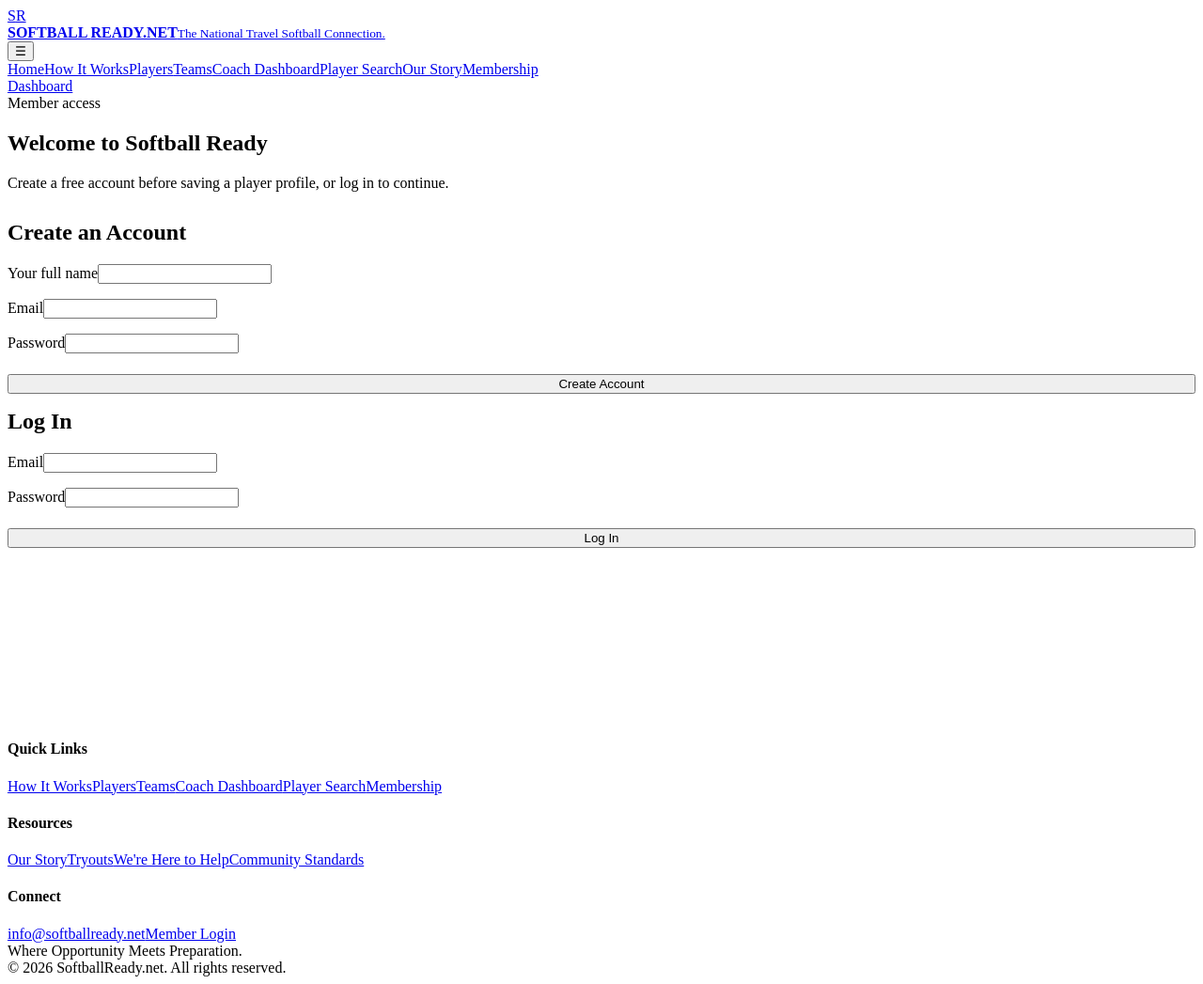
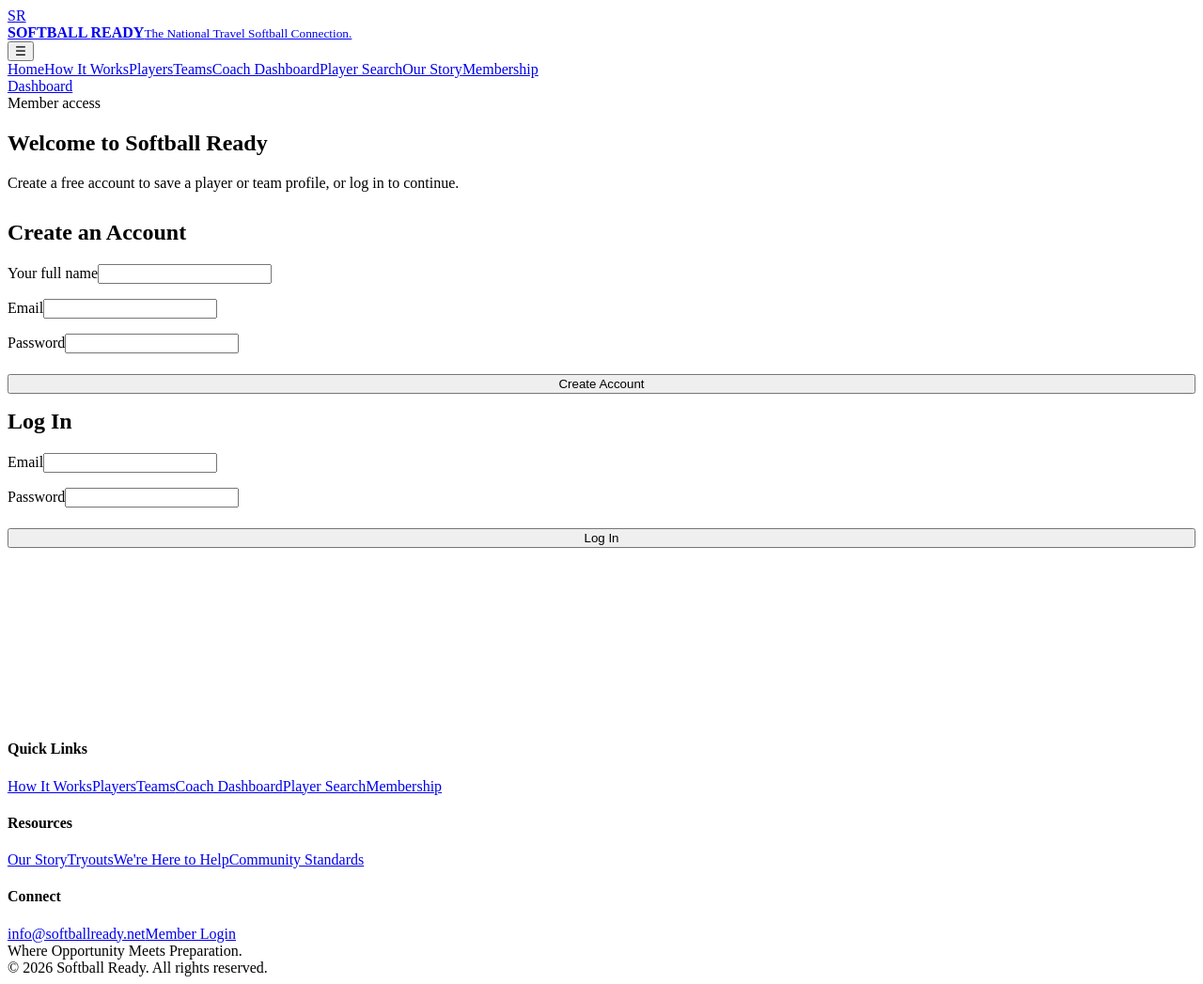
Before and after one commit to TonysChaos/softball-ready-preview, a website with bundled scripts: page login.html in a window 1280 px wide. Shown: the whole page at 94% size. Built offline with nearby package versions, Linux system fonts and the light colour scheme; a script that the page names is missing.

Commit message:
Fix login wording for players and coaches

```diff
--- a/login.html
+++ b/login.html
@@ -1,13 +1,13 @@
-<!doctype html><html lang="en"><head><meta charset="utf-8"><meta name="viewport" content="width=device-width,initial-scale=1"><title>Log In | SoftballReady.net</title><meta name="description" content="Create a Softball Ready account or log in."><link rel="stylesheet" href="styles.css"></head><body><header class="header"><div class="container nav">
-<a class="brand" href="index.html" aria-label="Softball Ready home"><div class="logo-mark">S<span>R</span></div><div class="brand-copy"><strong>SOFTBALL <span style="color:var(--pink)">READY.NET</span></strong><small>The National Travel Softball Connection.</small></div></a>
+<!doctype html><html lang="en"><head><meta charset="utf-8"><meta name="viewport" content="width=device-width,initial-scale=1"><title>Log In | Softball Ready</title><meta name="description" content="Create a Softball Ready account or log in."><link rel="stylesheet" href="styles.css"></head><body><header class="header"><div class="container nav">
+<a class="brand" href="index.html" aria-label="Softball Ready home"><div class="logo-mark">S<span>R</span></div><div class="brand-copy"><strong>SOFTBALL <span style="color:var(--pink)">READY</span></strong><small>The National Travel Softball Connection.</small></div></a>
 <button class="menu-btn" aria-expanded="false" aria-label="Open navigation">☰</button>
 <nav class="nav-links"><a href="index.html">Home</a><a href="how-it-works.html">How It Works</a><a href="players.html">Players</a><a href="teams.html">Teams</a><a href="coach-dashboard.html">Coach Dashboard</a><a href="player-search.html">Player Search</a><a href="our-story.html">Our Story</a><a href="membership.html">Membership</a></nav><a class="btn btn-pink" href="player-dashboard.html">Dashboard</a>
-</div></header><main><section class="section section-soft" style="min-height:70vh"><div class="container"><div class="eyebrow">Member access</div><h1 class="section-title">Welcome to Softball Ready</h1><p class="section-lead">Create a free account before saving a player profile, or log in to continue.</p><div class="form-wrap" style="align-items:start;margin-top:30px">
+</div></header><main><section class="section section-soft" style="min-height:70vh"><div class="container"><div class="eyebrow">Member access</div><h1 class="section-title">Welcome to Softball Ready</h1><p class="section-lead">Create a free account to save a player or team profile, or log in to continue.</p><div class="form-wrap" style="align-items:start;margin-top:30px">
 <form class="form-panel" id="signup-form"><h2 style="margin-top:0;color:var(--navy)">Create an Account</h2><div class="field"><label>Your full name</label><input name="full_name" autocomplete="name" required></div><div class="field" style="margin-top:16px"><label>Email</label><input name="email" type="email" autocomplete="email" required></div><div class="field" style="margin-top:16px"><label>Password</label><input name="password" type="password" autocomplete="new-password" minlength="8" required></div><button class="btn btn-pink" type="submit" style="width:100%;margin-top:22px">Create Account</button><p data-form-status style="color:var(--navy);font-weight:800"></p></form>
 <form class="form-panel" id="login-form"><h2 style="margin-top:0;color:var(--navy)">Log In</h2><div class="field"><label>Email</label><input name="email" type="email" autocomplete="email" required></div><div class="field" style="margin-top:16px"><label>Password</label><input name="password" type="password" autocomplete="current-password" required></div><button class="btn btn-pink" type="submit" style="width:100%;margin-top:22px">Log In</button><p data-form-status style="color:var(--navy);font-weight:800"></p><button class="btn btn-outline" type="button" data-logout hidden style="width:100%;margin-top:12px">Log Out</button></form>
 </div></div></section></main><footer class="footer"><div class="container"><div class="footer-grid">
-<div><div class="brand"><div class="logo-mark" style="color:white">S<span>R</span></div><div class="brand-copy"><strong style="color:white">SOFTBALL <span style="color:var(--pink)">READY.NET</span></strong><small style="color:white">The National Travel Softball Connection.</small></div></div><p style="color:rgba(255,255,255,.72);max-width:300px">Helping travel softball families, players, coaches, and teams find one another with less confusion and more confidence.</p></div>
+<div><div class="brand"><div class="logo-mark" style="color:white">S<span>R</span></div><div class="brand-copy"><strong style="color:white">SOFTBALL <span style="color:var(--pink)">READY</span></strong><small style="color:white">The National Travel Softball Connection.</small></div></div><p style="color:rgba(255,255,255,.72);max-width:300px">Helping travel softball families, players, coaches, and teams find one another with less confusion and more confidence.</p></div>
 <div><h4>Quick Links</h4><a href="how-it-works.html">How It Works</a><a href="players.html">Players</a><a href="teams.html">Teams</a><a href="coach-dashboard.html">Coach Dashboard</a><a href="player-search.html">Player Search</a><a href="membership.html">Membership</a></div>
 <div><h4>Resources</h4><a href="our-story.html">Our Story</a><a href="tryouts.html">Tryouts</a><a href="contact.html">We're Here to Help</a><a href="community-standards.html">Community Standards</a></div>
 <div><h4>Connect</h4><a href="mailto:info@softballready.net">info@softballready.net</a><a href="login.html">Member Login</a></div>
-</div><div class="footer-bottom"><div class="footer-motto">Where Opportunity Meets Preparation.</div><div>© 2026 SoftballReady.net. All rights reserved.</div></div></div></footer><script src="script.js"></script><script type="module" src="supabase-app.js"></script></body></html>
+</div><div class="footer-bottom"><div class="footer-motto">Where Opportunity Meets Preparation.</div><div>© 2026 Softball Ready. All rights reserved.</div></div></div></footer><script src="script.js"></script><script type="module" src="supabase-app.js"></script></body></html>
```
